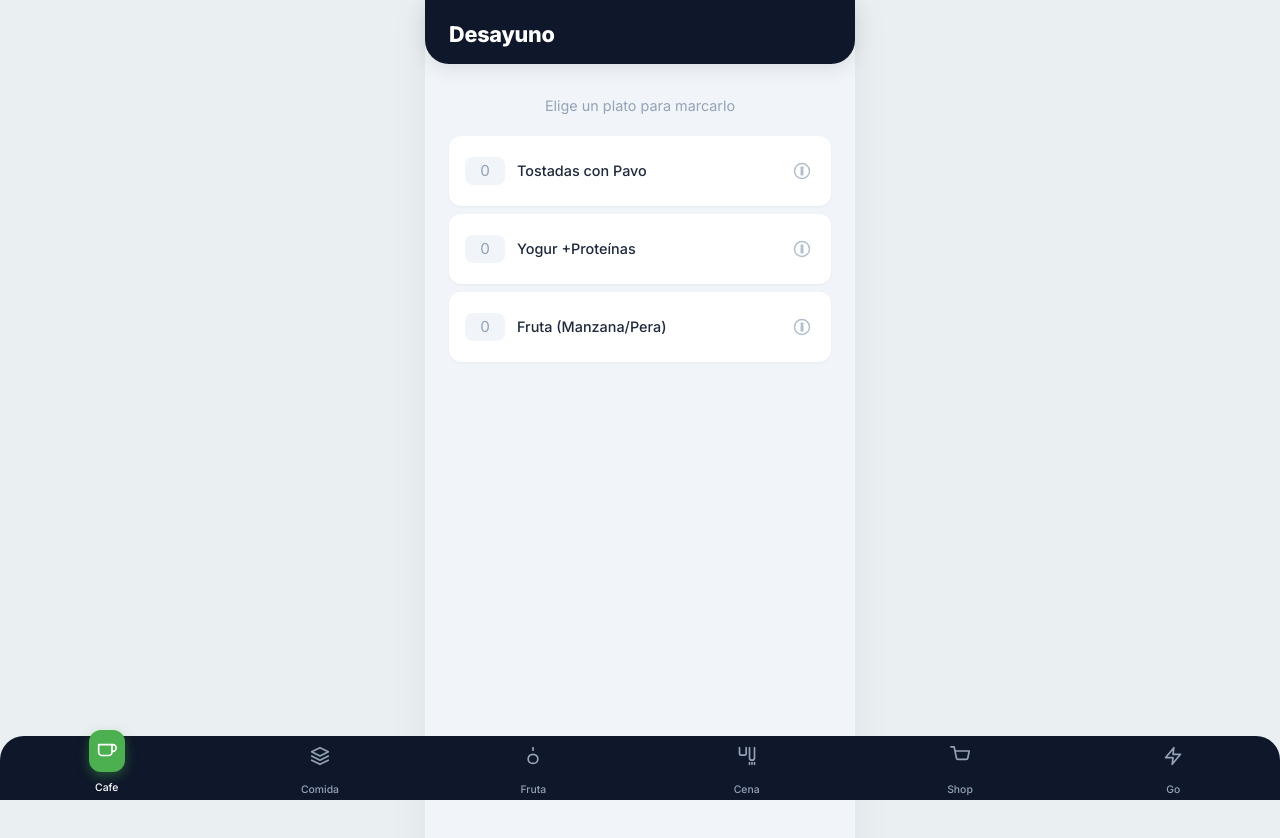
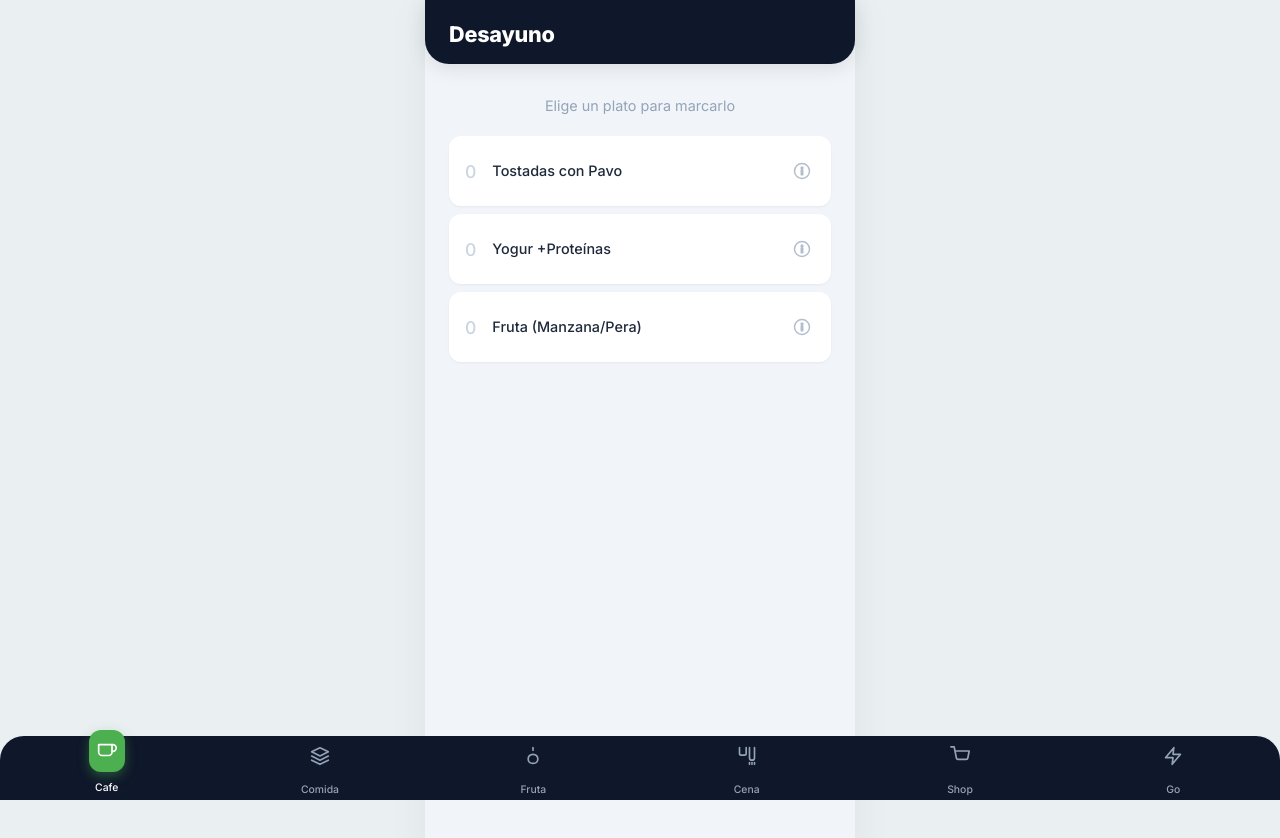
Before and after one commit to condrado/salud, a Vue app: page / in a window 1280 px wide. Shown: the top 838 px of the page. Built offline with nearby package versions, Linux system fonts and the light colour scheme.

Commit message:
Número informativo sin fondo ni borde (máxima compacidad)

```diff
--- a/src/components/atoms/AppBadge.vue
+++ b/src/components/atoms/AppBadge.vue
@@ -12,23 +12,17 @@ defineProps({
 
 <style scoped>
 .badge {
-  background: var(--primary, #4CAF50);
-  color: white;
-  border-radius: 8px;
-  min-width: 28px;
-  height: 28px;
-  display: flex;
-  align-items: center;
-  justify-content: center;
-  font-size: 0.95rem;
-  font-weight: 700;
-  padding: 0 6px;
+  color: var(--primary, #4CAF50);
+  display: inline-block;
+  font-size: 1.1rem;
+  font-weight: 800;
+  margin-right: 4px; /* Pequeño espacio con el nombre */
   transition: all 0.3s;
+  line-height: 1;
 }
 
 .empty {
-  background: #f1f5f9;
-  color: #94a3b8;
-  font-weight: 400;
+  color: #cbd5e1; /* Gris muy clarito para el 0 */
+  font-weight: 500;
 }
 </style>
```
Also changed, not shown: 4 other files (tests, documents, lock files or other folders).
